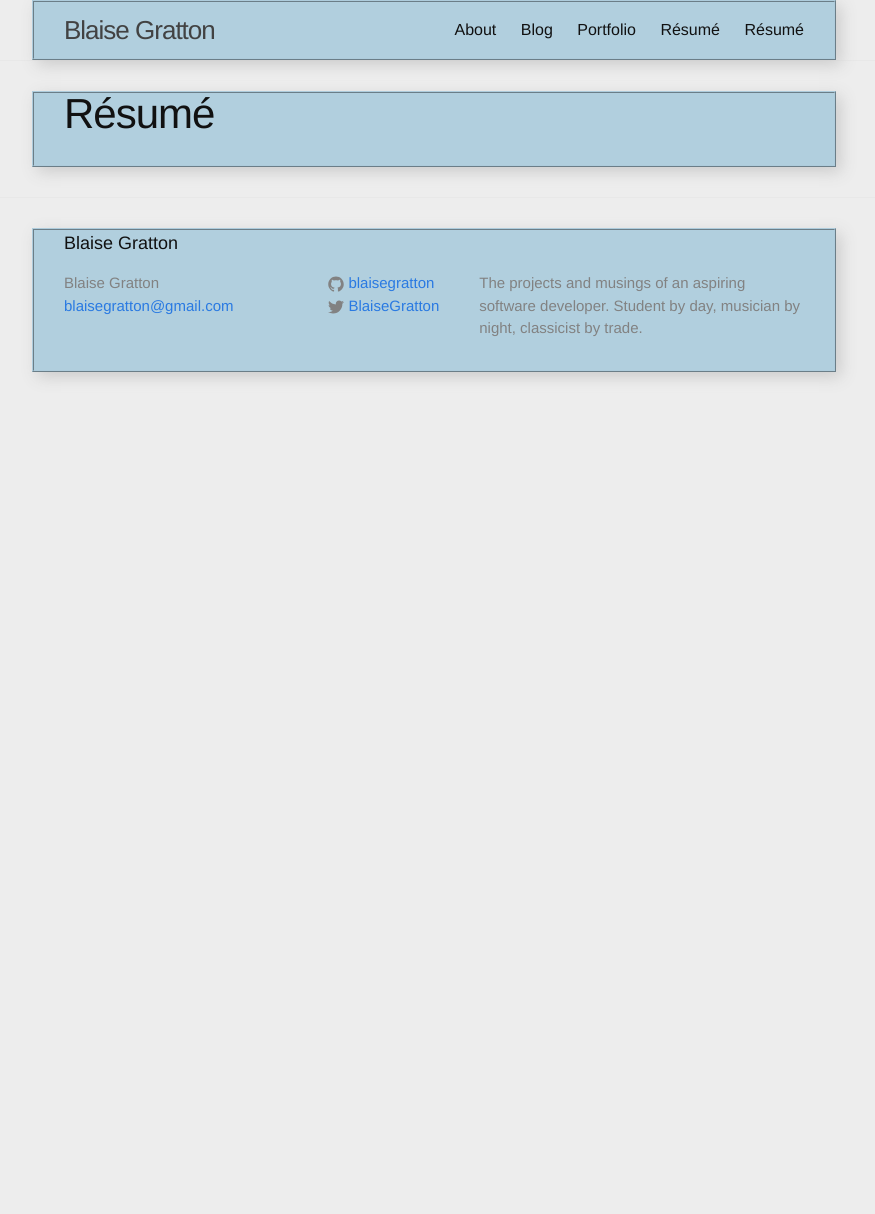
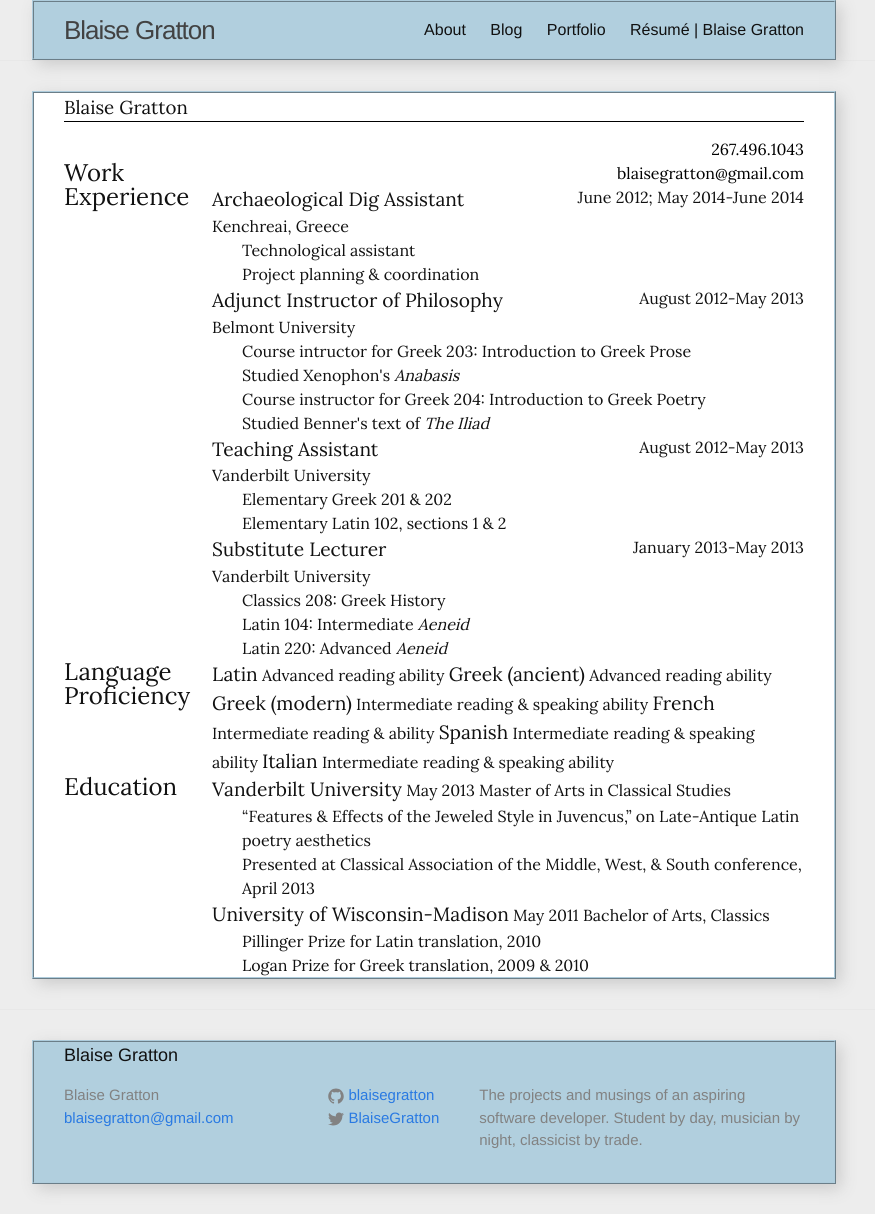
Before and after one commit to BlaiseGratton/blaisegratton.github.io, a Jekyll site: the page built from resume.html, in a window 1280 px wide. Shown: the whole page, without its empty margins (206-1081 px from the left). Built offline with Jekyll 4.4.1, drawn with Linux system fonts in a browser that asks for light colours; before the commit the page ends 900 px from its top, so only the background shows below that.

Commit message:
Changed background styling of resume page

```diff
--- /dev/null
+++ b/_layouts/resume-layout.html
@@ -0,0 +1,20 @@
+<!DOCTYPE html>
+<html>
+
+  {% include head.html %}
+
+  <body>
+
+  {% include header.html %}
+
+    <div class="page-content">
+      <div class="resume-wrapper">
+        {{ content }}
+      </div>
+    </div>
+
+    {% include footer.html %}
+
+  </body>
+
+</html>
--- /dev/null
+++ b/_layouts/resume.html
@@ -0,0 +1,10 @@
+---
+layout: resume-layout
+---
+<div class="post">
+
+   <article class="post-content">
+    {{ content }}
+  </article>
+
+</div>
--- a/_sass/_base.scss
+++ b/_sass/_base.scss
@@ -20,7 +20,7 @@
     font-weight: 300;
     color: $text-color;
     background-color: $background-color;
-    background-color: #ededed;					  /*    overrides previous line*/
+    background-color: #ededed;					  //    overrides previous line
     -webkit-text-size-adjust: 100%;
 }
 
@@ -154,7 +154,7 @@
 /**
  * Wrapper
  */
-.wrapper {
+.wrapper, .resume-wrapper {
     max-width: -webkit-calc(800px - (#{$spacing-unit} * 2));
     max-width:         calc(800px - (#{$spacing-unit} * 2));
     margin-right: auto;
@@ -178,6 +178,9 @@
     }
 }
 
+.resume-wrapper {
+    background-color: #fff;
+}
 
 
 /**
--- a/_sass/_layout.scss
+++ b/_sass/_layout.scss
@@ -200,6 +200,14 @@
     font-size: 24px;
 }
 
+/*
+* Changes styling on Resume page
+*/
+.resume-content {
+    background-color: #fff;
+}
+
+
 
 
 /**
--- a/_sass/_resume.scss
+++ b/_sass/_resume.scss
@@ -9,6 +9,10 @@
   * {
     background-color: white;
   }
+}
+
+.resume-content {
+    background-color: #fff;
 }
 
 
--- a/css/main.scss
+++ b/css/main.scss
@@ -45,5 +45,6 @@
 @import
         "base",
         "layout",
+        "resume",
         "syntax-highlighting"
 ;
--- a/resume.html
+++ b/resume.html
@@ -1,6 +1,6 @@
 ---
-layout: page
-title: R&eacute;sum&eacute;
+layout: resume
+title: R&eacute;sum&eacute; | Blaise Gratton
 link: /resume/
 ---
 <link href='http://fonts.googleapis.com/css?family=Lora' rel='stylesheet' type='text/css'>
```
Also changed, not shown: resume.md (deleted, +0 -5 lines).
